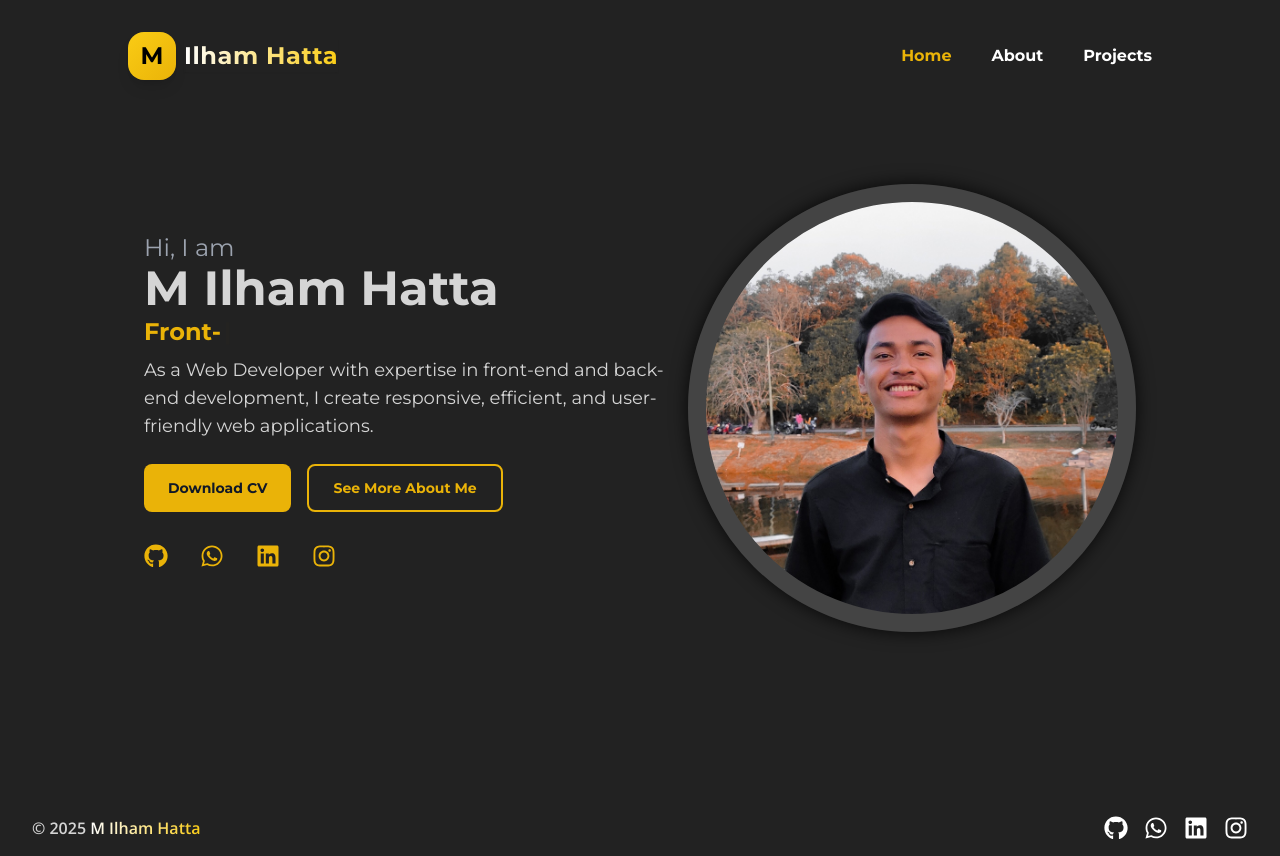
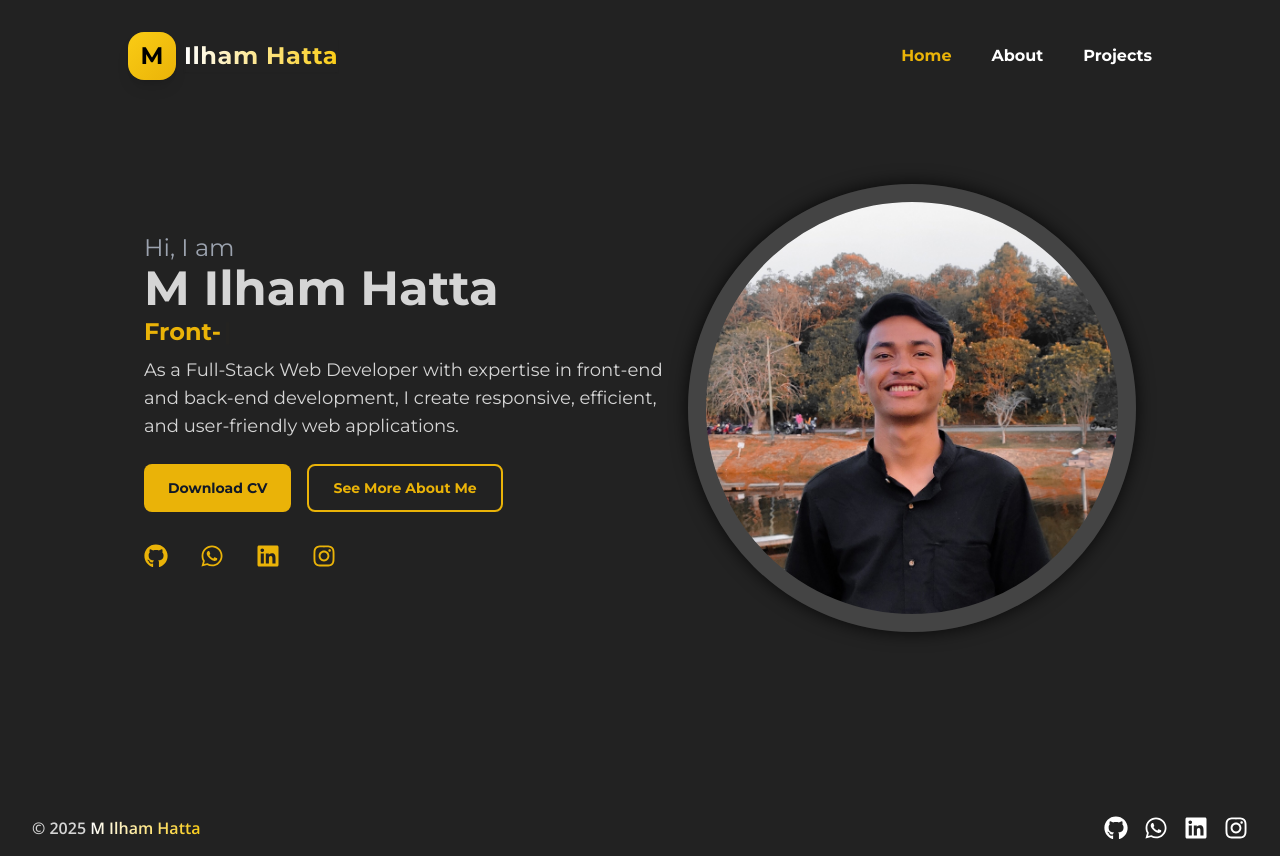
Before and after one commit to ilhamhatta/my-portfolio, a Next.js app: page / in a window 1280 px wide. Built offline with nearby package versions, Linux system fonts and the light colour scheme.

Commit message:
perubahan di HomeSection

```diff
--- a/src/components/HomeSection.tsx
+++ b/src/components/HomeSection.tsx
@@ -30,8 +30,8 @@ const HomeSection = () => {
           />
         </p>
 
-        <p className="text-sm md:text-lg mb-6">
-          As a Web Developer with expertise in front-end and back-end
+        <p className="text-sm md:text-lg mb-6 lg:mr-3">
+          As a Full-Stack Web Developer with expertise in front-end and back-end
           development, I create responsive, efficient, and user-friendly web
           applications.
         </p>
```
